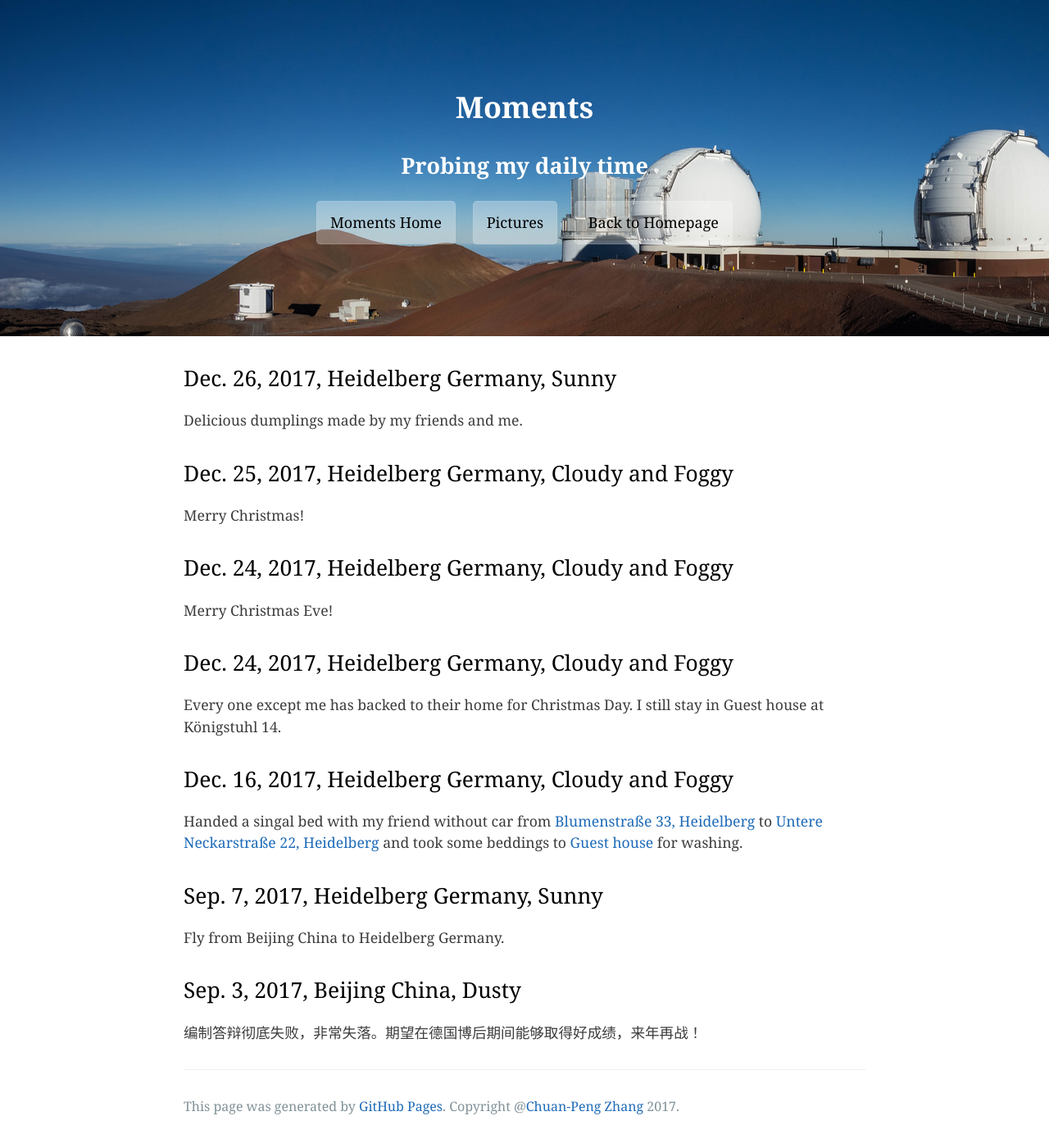
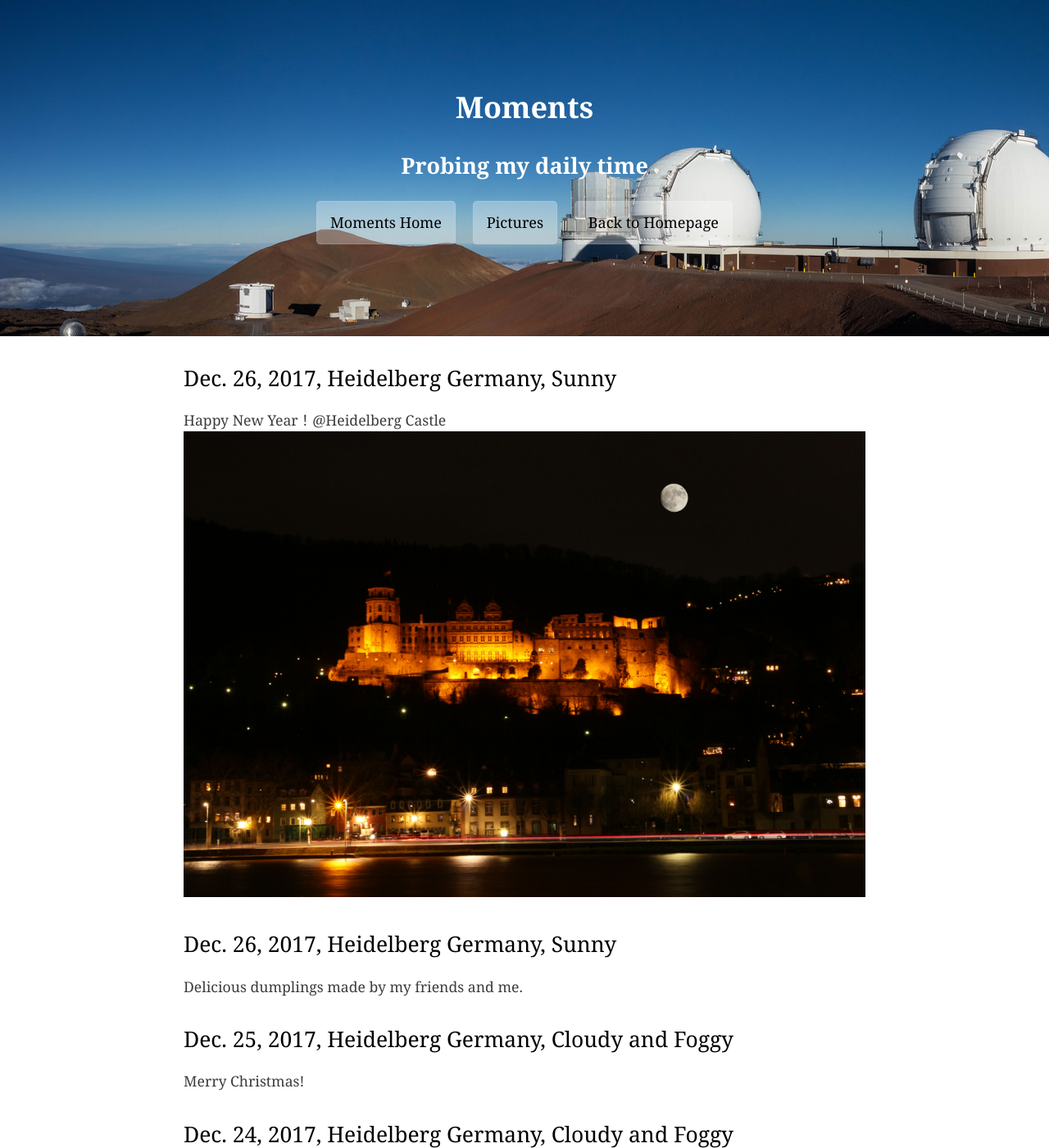
Before and after one commit to zcp521/zcp521.github.io, a Jekyll site: the page built from moments.md, in a window 1280 px wide and 1400 px high. Shown: the whole window at 82% size. Built offline with Jekyll 4.4.1, drawn with Linux system fonts in a browser that asks for light colours.

Commit message:
Update moments.md

```diff
--- a/moments.md
+++ b/moments.md
@@ -4,6 +4,11 @@ title: "Moments"
 tagline: "Probing my daily time"
 ---
 
+
+## Dec. 26, 2017, Heidelberg Germany, Sunny
+
+Happy New Year！@Heidelberg Castle
+<img src="/img/castle.jpg" width="100%"> <br />
 
 ## Dec. 26, 2017, Heidelberg Germany, Sunny
 
```
